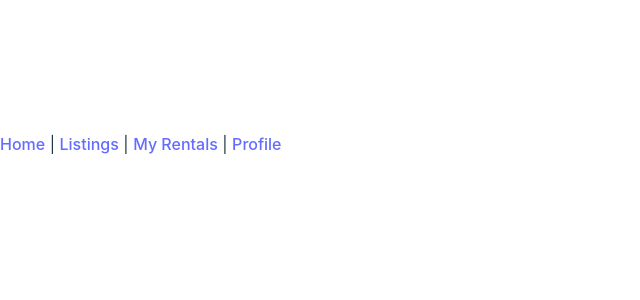
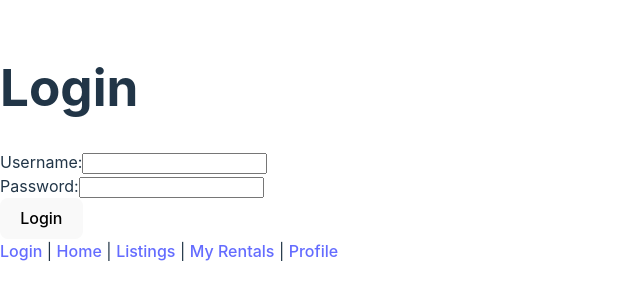
Before and after one commit to washedPat/madhacksfall2023-frontend, a React (Vite) app: page /Login in a window 1280 px wide. Shown: the part 256-556 px from the top of the page, without its empty margins (0-640 px from the left). Built offline with nearby package versions, Linux system fonts and the light colour scheme.

Commit message:
start of login

```diff
--- a/src/App.jsx
+++ b/src/App.jsx
@@ -7,35 +7,67 @@ import HomePage from './components/Homepage';
 import Listings from './components/Listings';
 import MyRentals from './components/MyRentals';
 import Profile from './components/Profile';
-
+import Login from './components/login/Login'
 // context
 import LoggedIn from './contexts/loggedin';
 
 
 function App() {
 
+  const isLoggedIn = JSON.parse(sessionStorage.getItem("logged-in"));
+  const [loggedIn, setLoggedIn] = useState(isLoggedIn !== null ? isLoggedIn : null);
+
+  // updates whenever loggedIn changes
+  useEffect(() => {
+    sessionStorage.setItem("logged-in", JSON.stringify(loggedIn))
+  }, [loggedIn])
+
+
+  function handleLogin (credentials) {
+    // this would be replaced with actual login logic
+
+    if (credentials.username === '' || credentials.password === '') {
+      alert('Empty values. Please input a valid username and password.');
+      return false;
+    }
+
+    setLoggedIn(true);
+    return true
+  }
+
+  function handleRegister () {
+
+    setLoggedIn(true);
+  }
+
+  function handleLogout () {
+    // this would be replaced with actual logout logic
+    setLoggedIn(null);
+  }
+
   return (
     <>
+    <LoggedIn.Provider value={[loggedIn, setLoggedIn]}>
       <BrowserRouter>
         <div>
-
-
-
           {/* Define your routes */}
           <Routes>
             <Route path="/" element={<HomePage />} />
             <Route path="/Listing" element = {<Listings />} />
             <Route path="/MyRentals" element={<MyRentals />} />
             <Route path="/Profile" element={<Profile />} />
+            <Route path="/Login" element={<Login onLogin={handleLogin} />}/>
+            {/* <Route path="/Logout" element= {<Logout onLogout={handleLogout} />}/>
+            <Route path='/Register' element={<Regisert onRegister={handleRegister}/>}/> */}
           </Routes>
         </div>
 
         {/* Use the Link component for navigation */}
         <nav>
-          <Link to="/">Home</Link> | <Link to="/Listing">Listings</Link>  | <Link to="/MyRentals">My Rentals</Link> | <Link to="/Profile">Profile</Link>
+          <Link to="/Login">Login</Link> | <Link to="/">Home</Link> | <Link to="/Listing">Listings</Link>  | <Link to="/MyRentals">My Rentals</Link> | <Link to="/Profile">Profile</Link>
         </nav>
       </BrowserRouter>
-
+    </LoggedIn.Provider>
     </>
   )
 }
--- a/src/components/login/Login.jsx
+++ b/src/components/login/Login.jsx
@@ -0,0 +1,45 @@
+import React, {useRef} from 'react';
+import { useNavigate } from 'react-router-dom';
+
+function Login ({ onLogin }) {
+
+  const username = useRef("");
+  const password = useRef("");
+
+  const navigate = useNavigate();
+
+  function handleSubmit (e) {
+    e.preventDefault();
+
+    const credentials = {
+      username: username.current.value,
+      password: password.current.value,
+    };
+
+    if (onLogin(credentials)) {
+        navigate('/');
+    }
+  }
+
+  return (
+    <div>
+      <h1>Login</h1>
+        <form onSubmit={handleSubmit}>
+            <label>
+                Username:
+                <input id="username" name="username" type="text" ref={username} />
+            </label>
+            <br />
+            <label>
+                Password:
+                <input id="password" name="password" type="text" ref={password} />
+            </label>
+            <br />
+            <button type="submit">Login</button>
+        </form>
+    </div>
+  );
+
+};
+
+export default Login;
```
Lines whose indentation alone changed are shown as unchanged.
